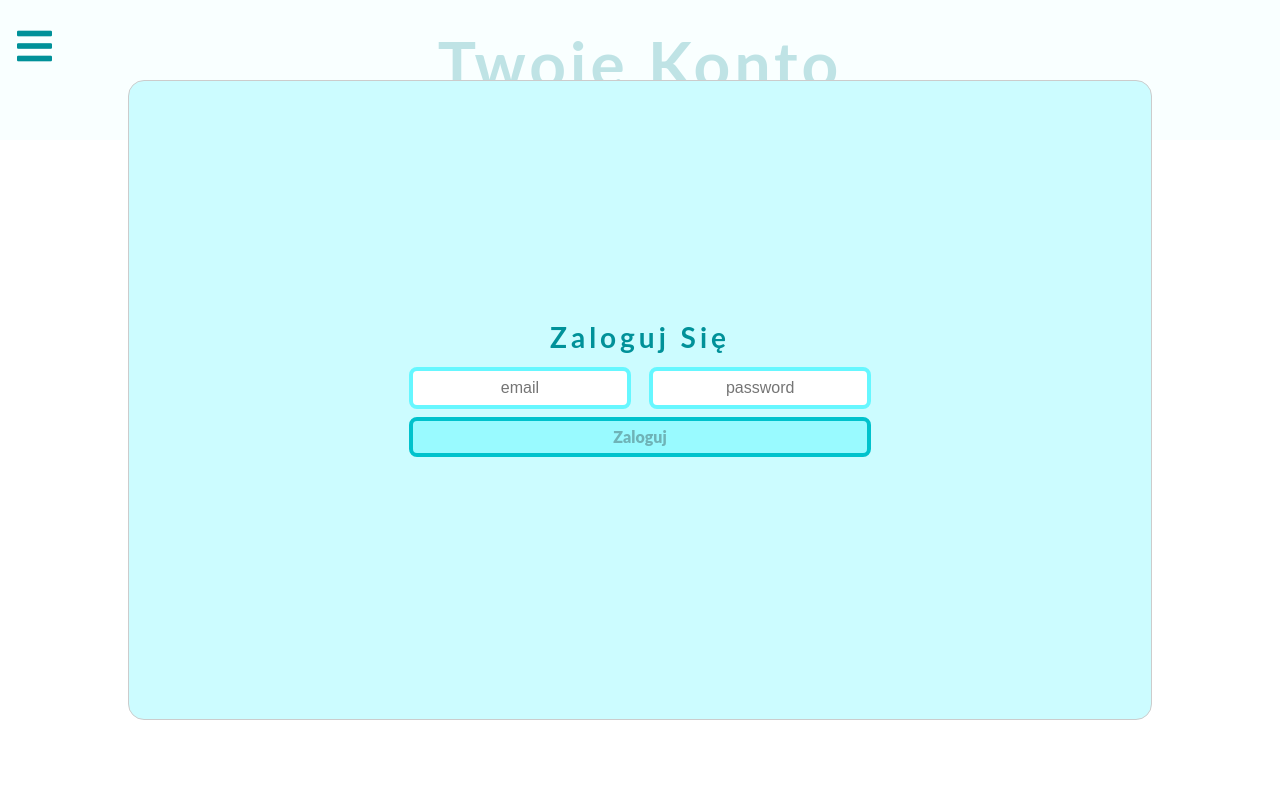
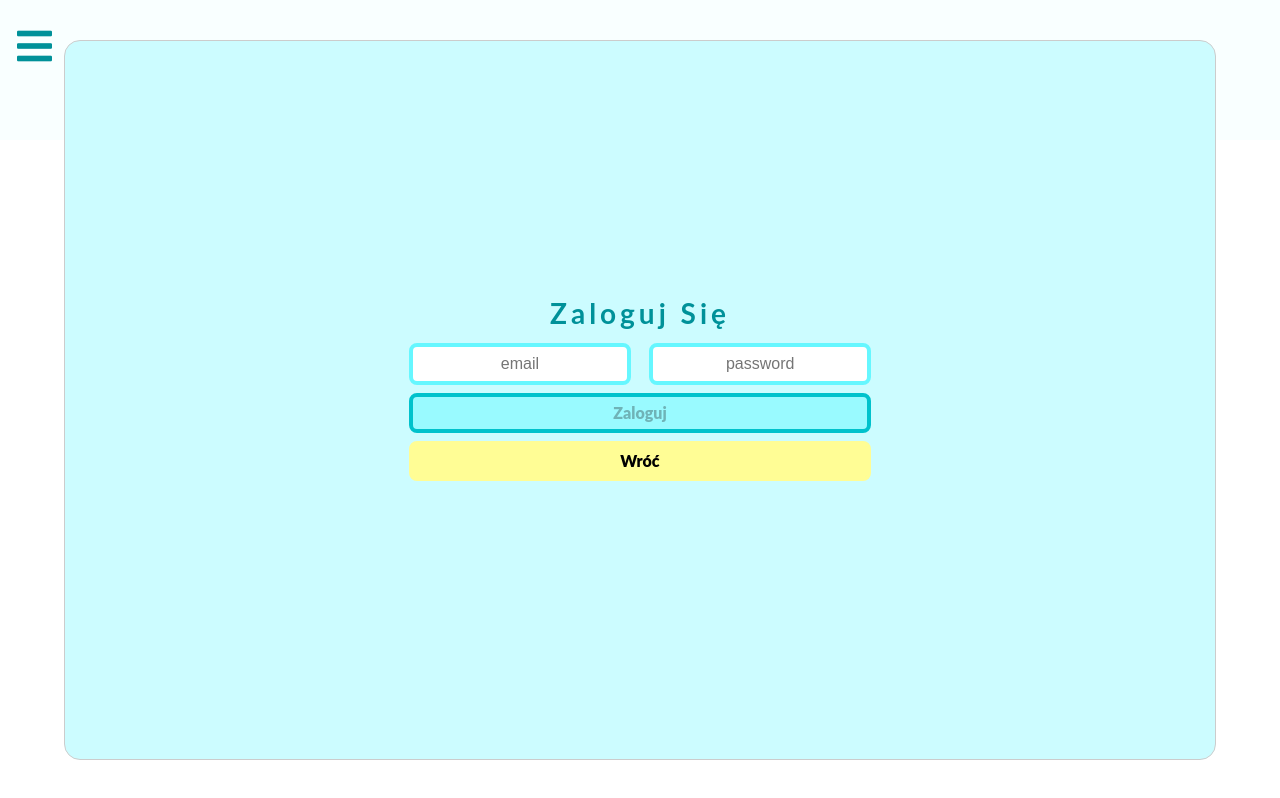
Before and after one commit to lszmytko/restaurant-frontend, a React (Create React App) app: page /customer in a window 1280 px wide. Both pictures are taken after a click on the button "ZALOGUJ SIĘ". Built offline with nearby package versions, Linux system fonts and the light colour scheme; what react-google-maps would draw is missing.

Commit message:
konrad try

```diff
--- a/src/components/CustomerData.js
+++ b/src/components/CustomerData.js
@@ -9,11 +9,11 @@ const CustomerData = ({ setLoading, loading }) => {
   const { userInfo } = useGlobalContext();
 
   const [flatNumber, setFlatNumber] = useState("");
-  const [phone, setPhone] = useState(phone);
-  const [name, setName] = useState(name);
-  const [lastName, setLastName] = useState(lastName);
-  const [street, setStreet] = useState(street);
-  const [id, setId] = useState(id);
+  const [phone, setPhone] = useState("");
+  const [name, setName] = useState("");
+  const [lastName, setLastName] = useState("");
+  const [street, setStreet] = useState("");
+  const [id, setId] = useState("");
   const [error, setError] = useState({
     message: "",
   });
--- a/src/components/LogReg.js
+++ b/src/components/LogReg.js
@@ -1,29 +1,24 @@
 import React, { useState } from "react";
 import styled from "styled-components";
 import { useGlobalContext } from "../context/context";
+import { useLogRegContext } from "../context/logregcontext";
 import LoginComponent from "./LoginComponent";
 import LogRegChoice from "./LogRegChoice";
 import RegisterComponent from "./RegisterComponent";
 
+// Component to show login or regsiter option depending on the choice of client
 const LogReg = () => {
-  const { userInfo } = useGlobalContext();
-  //   true -> show login form, false -> show register form
-  const [logOption, setLogOption] = useState({
-    choice: "before",
-  });
+  const { logRegOption, setLogRegOption } = useLogRegContext();
 
   return (
     <div>
-      {logOption.choice === "before" && (
-        <LogRegChoice logOption={logOption} setLogOption={setLogOption} />
-      )}
-      {logOption.choice === "login" && <LoginComponent />}
-      {logOption.choice === "register" && <RegisterComponent />}
+      {logRegOption.choice === "before" && <LogRegChoice />}
+      {logRegOption.choice === "login" && <LoginComponent />}
+      {logRegOption.choice === "register" && <RegisterComponent />}
     </div>
   );
 };
 
 const Wrapper = styled.div``;
 
-
 export default LogReg;
--- a/src/components/LogRegChoice.js
+++ b/src/components/LogRegChoice.js
@@ -1,17 +1,22 @@
 import React, { useState } from "react";
 import styled from "styled-components";
+import { useLogRegContext } from "../context/logregcontext";
 
-const LogRegChoice = ({ logOption, setLogOption }) => {
+// Component to choose whether client wants to log in or
+
+const LogRegChoice = () => {
+  const { LogRegOption, setLogRegOption } = useLogRegContext();
+
   const handleLogChoice = (e) => {
     e.preventDefault();
-    setLogOption({
+    setLogRegOption({
       choice: "login",
     });
   };
 
   const handleRegChoice = (e) => {
     e.preventDefault();
-    setLogOption({
+    setLogRegOption({
       choice: "register",
     });
   };
--- a/src/components/LoginComponent.js
+++ b/src/components/LoginComponent.js
@@ -12,7 +12,12 @@ const LoginComponent = () => {
   const [loginSuccesful, setLoginSuccesful] = useState({});
   const [loading, setLoading] = useState(false);
 
-  const { showLoginModal, setShowLoginModal } = useLogRegContext();
+  const {
+    showLoginModal,
+    setShowLoginModal,
+    setLogRegOption,
+    handleBackToChoice,
+  } = useLogRegContext();
 
   const handleLogIn = async (e) => {
     e.preventDefault();
@@ -101,6 +106,12 @@ const LoginComponent = () => {
         >
           Zaloguj
         </button>
+        <button
+          className="login_btn backtoChoice_btn"
+          onClick={(e) => handleBackToChoice()}
+        >
+          Wróć
+        </button>
         <p className="login-fail">
           {!loginSuccesful && "Logowanie nie powiodło się"}
         </p>
@@ -131,14 +142,6 @@ const Wrapper = styled.div`
     font-weight: 900;
   }
 
-  button:hover {
-  }
-
-  button:disabled {
-    cursor: auto;
-    background: var(--clr-primary-8);
-  }
-
   input {
     text-align: center;
     width: 48%;
@@ -154,12 +157,30 @@ const Wrapper = styled.div`
     margin-bottom: 1rem;
   }
 
+  // BUTTONS
+
   .login_btn {
     width: 100%;
     border-radius: var(--radius);
     padding: 0.5rem;
     margin-top: 0.5rem;
+    background: var(--clr-primary-5);
+    cursor: pointer;
+    border: 0.25rem solid var(--clr-primary-4);
+    font-weight: 900;
   }
+
+  .login_btn:disabled {
+    cursor: auto;
+    background: var(--clr-primary-8);
+  }
+
+  .backtoChoice_btn {
+    background: #fffd95;
+    border-color: #fffd95;
+  }
+
+  // END OF BUTTONS
 
   .login-fail {
     text-align: center;
--- a/src/components/LoginModal.js
+++ b/src/components/LoginModal.js
@@ -14,10 +14,10 @@ const LoginModal = () => {
       isOpen={isOpen}
       style={{
         content: {
-          top: "10%",
-          left: "10%",
-          right: "10%",
-          bottom: "10%",
+          top: "5%",
+          left: "5%",
+          right: "5%",
+          bottom: "5%",
           background: "var(--clr-primary-9)",
           display: "flex",
           alignItems: "center",
--- a/src/components/RegisterComponent.js
+++ b/src/components/RegisterComponent.js
@@ -20,7 +20,13 @@ const RegisterComponent = () => {
 
   const { userInfo, setUserInfo } = useGlobalContext();
 
-  const { setShowLoginModal, setLoading } = useLogRegContext();
+  const {
+    setShowLoginModal,
+    setLoading,
+    loading,
+    setLogRegOption,
+    handleBackToChoice,
+  } = useLogRegContext();
 
   const handleNameChange = (e) => {
     setName(e.target.value);
@@ -52,10 +58,12 @@ const RegisterComponent = () => {
 
   const handleRegister = async (e) => {
     e.preventDefault();
+    //Reset error
     setError({
       password: "",
       other: "",
       callToApi: "",
+      email: "",
     });
 
     if (!name || !lastName || !email || !street || !flatNumber || !phone) {
@@ -70,6 +78,7 @@ const RegisterComponent = () => {
     }
 
     try {
+      setLoading(true);
       const response = await axios.post(
         "https://restaurant-site-api.herokuapp.com/users/register",
         {
@@ -82,15 +91,23 @@ const RegisterComponent = () => {
           password,
         }
       );
+      if (response.data.ifEmailExists) {
+        setError((prevError) => {
+          return { ...prevError, email: "Email already exists" };
+        });
+      }
       console.log(response);
-      setShowLoginModal(false);
-      setLoading(true);
+      setLogRegOption({
+        choice: "before",
+      });
+      setLoading(false);
     } catch (error) {
       setError({
         ...error,
         callToApi: "Ups! Coś poszło nie tak!",
       });
       console.log("register error", error);
+      setLoading(false);
     }
   };
 
@@ -183,10 +200,19 @@ const RegisterComponent = () => {
           >
             Zarejestruj się
           </button>
+          <button
+            className=" btn backtoChoice_btn"
+            type="submit"
+            onClick={(e) => handleBackToChoice(e)}
+          >
+            Wróć
+          </button>
         </div>
         {error.password && <p className="error-message">{error.password}</p>}
         {error.other && <p className="error-message">{error.other}</p>}
         {error.callToApi && <p className="error-message">{error.callToApi}</p>}
+        {error.email && <p className="error-message">{error.email}</p>}
+        {loading && <p>Loading...</p>}
       </form>
     </Wrapper>
   );
@@ -221,6 +247,13 @@ const Wrapper = styled.div`
 
   .registration-btn {
     width: 100%;
+    margin-bottom: 1rem;
+  }
+
+  .backtoChoice_btn {
+    background: #fffd95;
+    border-color: #fffd95;
+    width: 100%;
   }
 
   @media screen and (min-width: 768px) {
@@ -229,6 +262,12 @@ const Wrapper = styled.div`
       padding-bottom: 1rem;
       border-radius: 1rem;
     }
+
+    .backtoChoice_btn {
+      padding-top: 0.5rem;
+      padding-bottom: 0.5rem;
+      border-radius: 0.75rem;
+    }
   }
 `;
 
--- a/src/context/logregcontext.js
+++ b/src/context/logregcontext.js
@@ -1,14 +1,21 @@
 import React, { useState, useContext } from "react";
 import { useGlobalContext } from "./context";
-
 
 const LogRegContext = React.createContext();
 
 const LogRegContextProvider = ({ children }) => {
-  const [showLoginModal, setShowLoginModal] = useState(false);
+  const [showLoginModal, setShowLoginModal] = useState(true);
   const [loading, setLoading] = useState(false);
+  const [logRegOption, setLogRegOption] = useState({
+    choice: "before",
+  });
 
-  const {userInfo} = useGlobalContext()
+  const handleBackToChoice = (e) => {
+    e.preventDefault();
+    setLogRegOption({
+      choice: "before",
+    });
+  };
 
   return (
     <LogRegContext.Provider
@@ -16,7 +23,10 @@ const LogRegContextProvider = ({ children }) => {
         showLoginModal,
         setShowLoginModal,
         loading,
-        setLoading
+        setLoading,
+        logRegOption,
+        setLogRegOption,
+        handleBackToChoice,
       }}
     >
       {children}
--- a/src/pages/CustomerPage.js
+++ b/src/pages/CustomerPage.js
@@ -1,4 +1,4 @@
-import React, { useState } from "react";
+import React, { useState, useEffect } from "react";
 import styled from "styled-components";
 import { LoginModal, Sidebar } from "../components";
 import CustomerData from "../components/CustomerData";
@@ -12,6 +12,14 @@ const CustomerPage = () => {
   // info about user - whether he is logged in , name etc.
   const { userInfo } = useGlobalContext();
   const [loading, setLoading] = useState(false);
+
+  const { setIsSidebarOpen, isSidebarOpen } = useGlobalContext();
+
+  useEffect(() => {
+    if (isSidebarOpen) {
+      setIsSidebarOpen(false);
+    }
+  }, []);
 
   return (
     <Wrapper>
--- a/src/pages/DeliveryPage.js
+++ b/src/pages/DeliveryPage.js
@@ -1,6 +1,6 @@
 import styled from "styled-components";
 import { Sidebar } from "../components/index";
-import React, { useState } from "react";
+import React, { useState, useEffect } from "react";
 import {
   withScriptjs,
   withGoogleMap,
@@ -10,17 +10,17 @@ import {
 } from "react-google-maps";
 import { Footer } from "../components/index.js";
 import { deliveryHours, openingHours } from "../data/data.js";
+import { useGlobalContext } from "../context/context";
 
-const getTodayDeliveryHours = ()=>{
+const getTodayDeliveryHours = () => {
   const today = new Date().getDay() - 1;
-  return deliveryHours[today].hours
-}
+  return deliveryHours[today].hours;
+};
 
 const getTodayOpeningHours = () => {
   const today = new Date().getDay() - 1;
   return openingHours[today].hours;
 };
-
 
 const MyMapComponent = withScriptjs(
   withGoogleMap((props) => {
@@ -65,6 +65,13 @@ const MyMapComponent = withScriptjs(
 );
 
 export default function DeliveryPage() {
+  const { setIsSidebarOpen, isSidebarOpen } = useGlobalContext();
+
+  useEffect(() => {
+    if (isSidebarOpen) {
+      setIsSidebarOpen(false);
+    }
+  }, []);
   return (
     <Wrapper>
       <Sidebar />
@@ -119,14 +126,16 @@ const Wrapper = styled.section`
     line-height: 2;
     text-align: center;
   }
-  ${'' /* .hours {
+  ${
+    "" /* .hours {
     margin-bottom: 0.5rem;
-  } */}
+  } */
+  }
   .hours p {
     margin-bottom: 0.25rem;
   }
 
-  .hours-title{
+  .hours-title {
     font-weight: bold;
   }
 `;
--- a/src/pages/MenuPage.js
+++ b/src/pages/MenuPage.js
@@ -12,7 +12,6 @@ import { useGlobalContext } from "../context/context.js";
 import { useEffect } from "react";
 import React from "react";
 
-
 const MenuPage = () => {
   const {
     isAddedModalOpen,
@@ -23,7 +22,15 @@ const MenuPage = () => {
     setDishesDisplayed,
     filterCriteria,
     filterDishes,
+    setIsSidebarOpen,
+    isSidebarOpen,
   } = useGlobalContext();
+
+  useEffect(() => {
+    if (isSidebarOpen) {
+      setIsSidebarOpen(false);
+    }
+  }, []);
 
   useEffect(() => {
     filterDishes(dishes, dishesDisplayed);
--- a/src/pages/OrderPage.js
+++ b/src/pages/OrderPage.js
@@ -11,11 +11,23 @@ const DELIVERY_PRICE = 5;
 
 // Products shown just before ordering on order page
 const OrderPage = () => {
-  const { orderedCard, setOrderedCard, userInfo } = useGlobalContext();
+  const {
+    orderedCard,
+    setOrderedCard,
+    userInfo,
+    setIsSidebarOpen,
+    isSidebarOpen,
+  } = useGlobalContext();
   const [finalInfoShown, setFinalInfoshown] = useState(false);
   const [totalValue, setTotalValue] = useState(0);
   const { showLoginModal, setShowLoginModal, loading, setLoading } =
     useLogRegContext();
+
+  useEffect(() => {
+    if (isSidebarOpen) {
+      setIsSidebarOpen(false);
+    }
+  }, []);
 
   const removeFromEndBasket = (e) => {
     setOrderedCard((prevCard) => {
```
